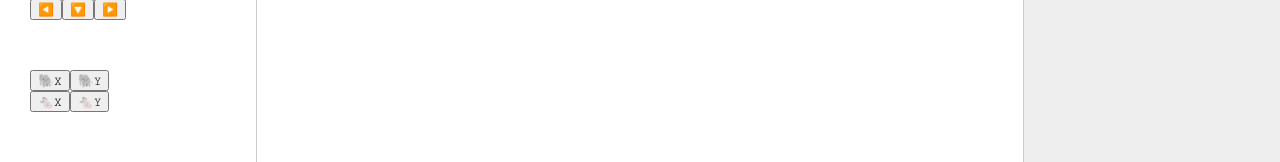
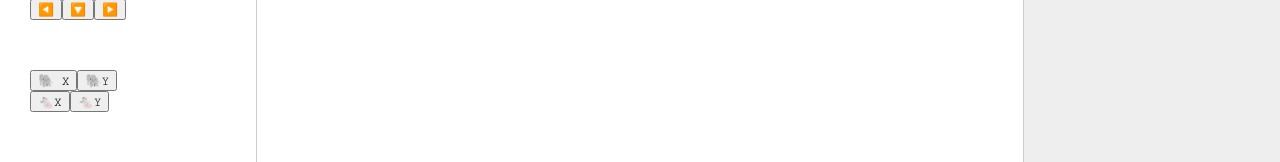
Before and after one commit to yammik/sandbocss, a React (Create React App) app: page / in a window 1280 px wide. Shown: the part 351-513 px from the top of the page. Built offline with nearby package versions, Linux system fonts and the light colour scheme; a web font is replaced by a local one.

Commit message:
refactor and fix warnings

```diff
--- a/src/App.css
+++ b/src/App.css
@@ -113,16 +113,16 @@
 
 .left {
   position: absolute;
-  left: 0;
-  right: auto;
+  left: 0 !important;
+  right: auto !important;
   background: green;
 }
 
 .right {
   position: absolute;
-  left: auto;
-  right: 0;
-  background: red;
+  left: auto !important;
+  right: 0 !important;
+  background: skyblue;
 }
 
 .center {
--- a/src/App.js
+++ b/src/App.js
@@ -1,5 +1,4 @@
 import React, { Component } from 'react';
-import logo from './logo.svg';
 import './App.css';
 import Navbar from "./components/Navbar";
 import Container from "./components/Container"
--- a/src/components/Container.js
+++ b/src/components/Container.js
@@ -118,11 +118,8 @@ class Container extends Component {
 
   // align div
   align = (direction) => {
-    const domDiv = document.getElementById(this.state.currentElement);
     const div = this.findCurrent();
-    // const newX = domDiv.parentElement.offsetWidth/2 - div.width/2;
     const newClass = div.className.split(' ').filter(cls => !['center', 'left', 'right'].includes(cls)).join(' ') + ' ' + direction;
-    // const newClass = div.className.includes(direction) ? div.className : `${div.className} ${direction}`;
     this.updateDiv(div.key, newClass, div.width, div.height, div.x, div.y);
   }
 
@@ -141,6 +138,8 @@ class Container extends Component {
         break;
       case 'down':
         this.updateDiv(div.key, div.className, div.width, div.height, div.x, div.y+50);
+        break;
+      default:
         break;
     }
   }
--- a/src/components/Controls.js
+++ b/src/components/Controls.js
@@ -56,17 +56,35 @@ class Controls extends Component {
           give me rights
         </button>
         <div id="directionPad">
-          <button onClick={() => move('up')}>🔼</button><br></br>
-          <button onClick={() => move('left')}>◀️</button>
-          <button onClick={() => move('down')}>🔽</button>
-          <button onClick={() => move('right')}>▶️</button>
+          <button onClick={() => move('up')}>
+            <span role="img" aria-label="up">🔼</span>
+          </button>
+          <br></br>
+          <button onClick={() => move('left')}>
+            <span role="img" aria-label="left">◀️</span>
+          </button>
+          <button onClick={() => move('down')}>
+            <span role="img" aria-label="down">🔽</span>
+          </button>
+          <button onClick={() => move('right')}>
+            <span role="img" aria-label="right">▶️</span>
+          </button>
         </div>
 
         <div id="sizeCtrl">
-          <button onClick={biggerX}>🐘X</button>
-          <button onClick={biggerY}>🐘Y</button><br></br>
-          <button onClick={smallerX}>🐁X</button>
-          <button onClick={smallerY}>🐁Y</button>
+          <button onClick={biggerX}>
+            <span role="img" aria-label="xlarg">🐘</span> X
+          </button>
+          <button onClick={biggerY}>
+            <span role="img" aria-label="ylarg">🐘</span>Y
+          </button>
+          <br></br>
+          <button onClick={smallerX}>
+            <span role="img" aria-label="xsmol">🐁</span>X
+          </button>
+          <button onClick={smallerY}>
+            <span role="img" aria-label="ysmol">🐁</span>Y
+          </button>
         </div>
 
         <div id="palette">
--- a/src/components/Navbar.js
+++ b/src/components/Navbar.js
@@ -1,4 +1,4 @@
-import React, { Component } from 'react';
+import React from 'react';
 
 const Navbar = () => {
   return (
--- a/src/components/Output.js
+++ b/src/components/Output.js
@@ -1,10 +1,6 @@
 import React, { Component } from 'react';
 
 class Output extends Component {
-  constructor() {
-    super()
-  }
-
   formatClassName = (className) => {
     return className.split(' ').filter(word => !['resizable', 'center', 'left', 'right'].includes(word)).join(' ');
   }
```
Also changed, not shown: src/components/Sandbox.js (+1 -7 lines).
